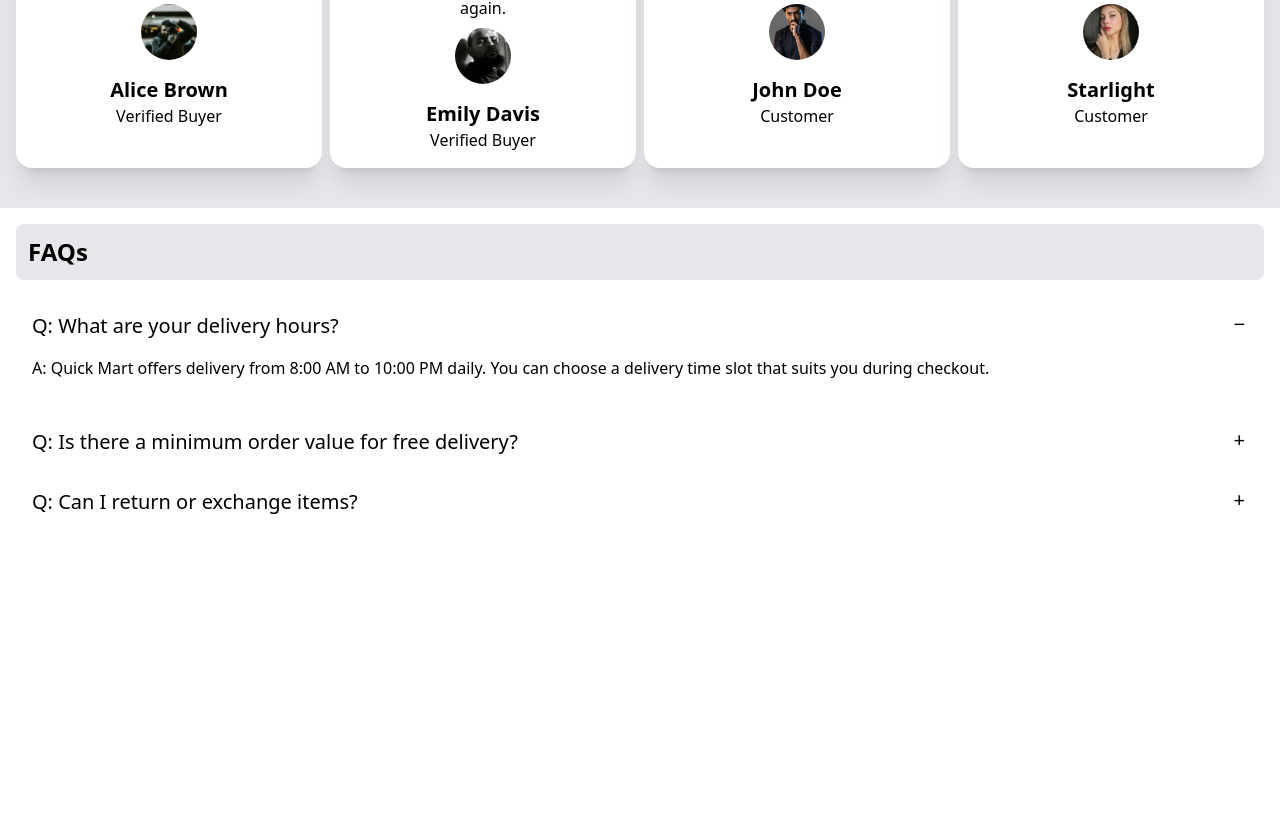
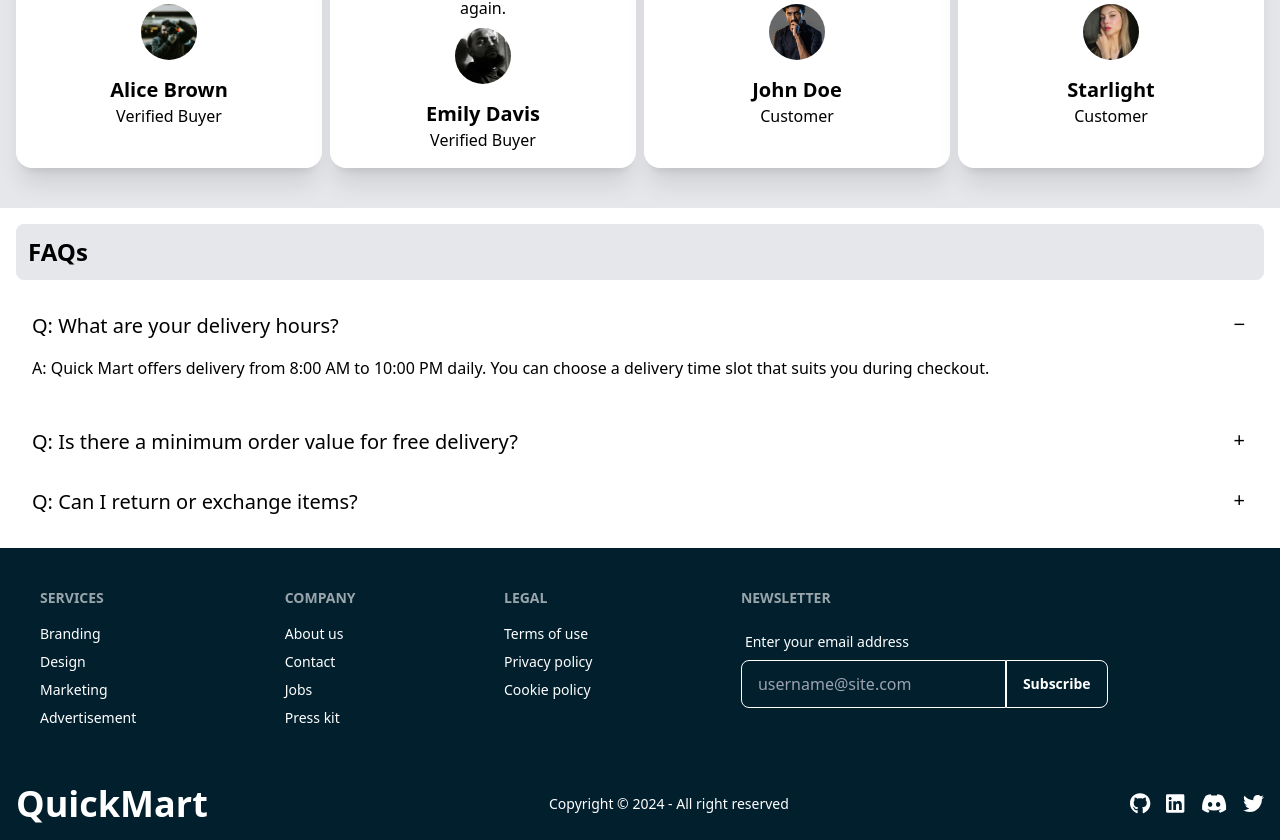
Before and after one commit to milan-sh/quick-mart, a React (Vite) app: page / in a window 1280 px wide. Shown: the part 1189-2029 px from the top of the page. Before the commit the page ends 1737 px from the top, so only its background shows below. Built offline with nearby package versions, Linux system fonts and the light colour scheme; no server answers.

Commit message:
add footer

```diff
--- a/package.json
+++ b/package.json
@@ -11,6 +11,7 @@
   },
   "dependencies": {
     "@fortawesome/fontawesome-svg-core": "^6.7.2",
+    "@fortawesome/free-brands-svg-icons": "^6.7.2",
     "@fortawesome/free-solid-svg-icons": "^6.7.2",
     "@fortawesome/react-fontawesome": "^0.2.2",
     "axios": "^1.7.9",
--- /dev/null
+++ b/src/components/Footer/Footer.jsx
@@ -0,0 +1,79 @@
+import React from "react";
+import Logo from "../Logo";
+import { FontAwesomeIcon } from "@fortawesome/react-fontawesome";
+import {
+  faGithub,
+  faLinkedin,
+  faDiscord,
+  faTwitter
+} from "@fortawesome/free-brands-svg-icons";
+
+const Footer = () => {
+  return (
+    <>
+      <footer className="footer bg-secondaryBgColor text-white  p-10">
+        <nav>
+          <h6 className="footer-title">Services</h6>
+          <a className="link link-hover">Branding</a>
+          <a className="link link-hover">Design</a>
+          <a className="link link-hover">Marketing</a>
+          <a className="link link-hover">Advertisement</a>
+        </nav>
+        <nav>
+          <h6 className="footer-title">Company</h6>
+          <a className="link link-hover">About us</a>
+          <a className="link link-hover">Contact</a>
+          <a className="link link-hover">Jobs</a>
+          <a className="link link-hover">Press kit</a>
+        </nav>
+        <nav>
+          <h6 className="footer-title">Legal</h6>
+          <a className="link link-hover">Terms of use</a>
+          <a className="link link-hover">Privacy policy</a>
+          <a className="link link-hover">Cookie policy</a>
+        </nav>
+        <form>
+          <h6 className="footer-title">Newsletter</h6>
+          <fieldset className="form-control w-80">
+            <label className="label">
+              <span className="label-text">Enter your email address</span>
+            </label>
+            <div className="join">
+              <input
+                type="text"
+                placeholder="username@site.com"
+                className="input input-bordered join-item"
+              />
+              <button className="btn btn-primary join-item">Subscribe</button>
+            </div>
+          </fieldset>
+        </form>
+      </footer>
+      <footer className="footer bg-secondaryBgColor text-white justify-between items-center p-4">
+        <aside className="grid-flow-col items-center">
+          <Logo />
+        </aside>
+        <p>Copyright © {new Date().getFullYear()} - All right reserved</p>
+        <nav className="grid-flow-col gap-4 md:place-self-center md:justify-self-end">
+          <a href="https://github.com/milan-sh" target="_blank">
+            <FontAwesomeIcon size="xl" icon={faGithub} />
+          </a>
+          <a
+            href="https://www.linkedin.com/in/milan-singh-81ms33/"
+            target="_blank"
+          >
+            <FontAwesomeIcon size="xl" icon={faLinkedin} />
+          </a>
+          <a href="https://discord.com/users/mil_8133" target="_blank">
+            <FontAwesomeIcon size="xl" icon={faDiscord} />
+          </a>
+          <a href="" target="_blank">
+          <FontAwesomeIcon size="xl" icon={faTwitter} />
+          </a>
+        </nav>
+      </footer>
+    </>
+  );
+};
+
+export default Footer;
--- a/src/components/index.js
+++ b/src/components/index.js
@@ -3,5 +3,6 @@ import Filter from "./Header/Filter";
 import Sliders from "./Sliders";
 import SearchInput from "./SearchInput";
 import HeadingCard from "./HeadingCard";
+import Footer from "./Footer/Footer";
 
-export {Nav, Filter, Sliders, SearchInput, HeadingCard}
+export {Nav, Filter, Sliders, SearchInput, HeadingCard, Footer}
--- a/src/pages/Home.jsx
+++ b/src/pages/Home.jsx
@@ -1,5 +1,5 @@
 import React, { useEffect, useState } from "react";
-import { Filter, HeadingCard, Nav, SearchInput, Sliders } from "../components";
+import { Filter, HeadingCard, Nav, SearchInput, Sliders, Footer } from "../components";
 
 // import Swiper core and required modules
 import { Navigation, Pagination, A11y, Autoplay } from "swiper/modules";
@@ -194,6 +194,9 @@ const Home = () => {
           </div>
         </div>
       </div>
+      <div>
+        <Footer/>
+      </div>
     </div>
   );
 };
```
Also changed, not shown: 1 other file (tests, documents, lock files or other folders).
